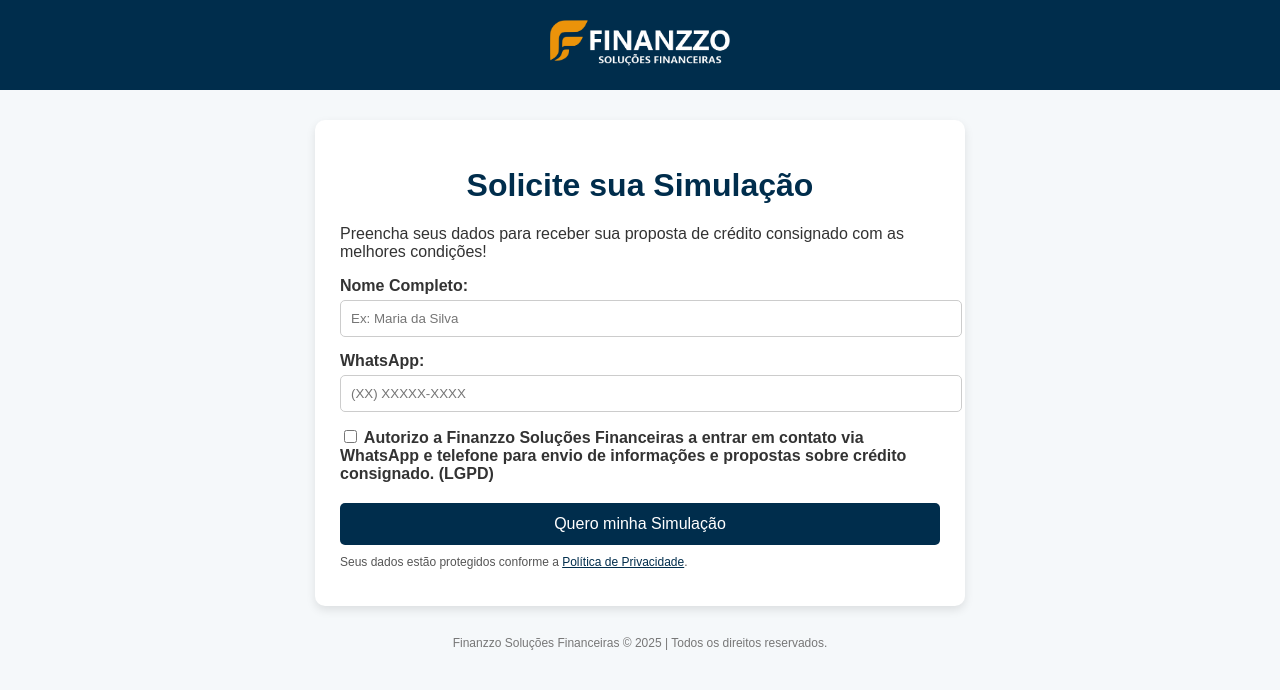
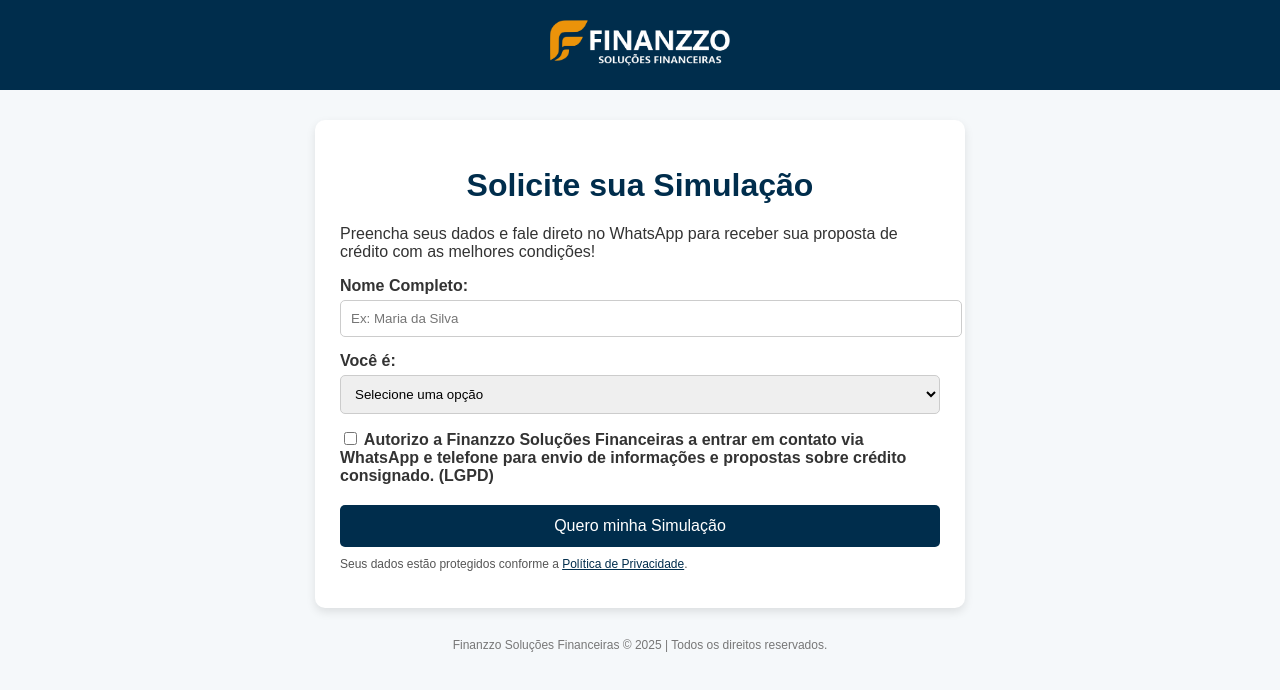
Before and after one commit to Finanzzo/Simule-Seu-Credito-Agora, a plain HTML site: page index.html in a window 1280 px wide. Drawn offline with Linux system fonts and the light colour scheme.

Commit message:
index.html

```diff
--- a/index.html
+++ b/index.html
@@ -38,8 +38,7 @@
       font-weight: bold;
     }
     input[type="text"],
-    input[type="tel"],
-    input[type="email"] {
+    select {
       width: 100%;
       padding: 10px;
       margin-top: 5px;
@@ -88,26 +87,28 @@
 
   <div class="container">
     <h1>Solicite sua Simulação</h1>
-    <p>Preencha seus dados para receber sua proposta de crédito consignado com as melhores condições!</p>
-
-    <form action="https://formsubmit.co/finanzzo@finanzzosolucoes.com.br" method="POST" onsubmit="enviarWhatsapp()">
-      <input type="hidden" name="_captcha" value="false">
+    <p>Preencha seus dados e fale direto no WhatsApp para receber sua proposta de crédito com as melhores condições!</p>
 
     <label for="nome">Nome Completo:</label>
-      <input type="text" id="nome" name="nome" placeholder="Ex: Maria da Silva" required>
+    <input type="text" id="nome" placeholder="Ex: Maria da Silva" required>
 
-      <label for="telefone">WhatsApp:</label>
-      <input type="tel" id="telefone" name="telefone" placeholder="(XX) XXXXX-XXXX" required>
+    <label for="tipo">Você é:</label>
+    <select id="tipo" required>
+      <option value="">Selecione uma opção</option>
+      <option value="Aposentado(a)">Aposentado(a)</option>
+      <option value="Pensionista">Pensionista</option>
+      <option value="BPC/LOAS">BPC/LOAS</option>
+      <option value="BPC/LOAS">Antecipação de FGTS</option>
+    </select>
 
     <div class="checkbox">
       <label>
-          <input type="checkbox" name="consentimento" required>
+        <input type="checkbox" id="consentimento" required>
         Autorizo a Finanzzo Soluções Financeiras a entrar em contato via WhatsApp e telefone para envio de informações e propostas sobre crédito consignado. (LGPD)
       </label>
     </div>
 
-      <button type="submit">Quero minha Simulação</button>
-    </form>
+    <button onclick="enviarWhatsapp()">Quero minha Simulação</button>
 
     <p class="lgpd-text">
       Seus dados estão protegidos conforme a <a href="privacidade.html" target="_blank">Política de Privacidade</a>.
@@ -121,16 +122,25 @@
 <script>
   function enviarWhatsapp() {
     const nome = document.getElementById('nome').value.trim();
-    const telefone = document.getElementById('telefone').value.trim();
+    const tipo = document.getElementById('tipo').value;
+    const consentimento = document.getElementById('consentimento').checked;
 
-    const mensagem = `Olá, me chamo ${nome} e acabei de solicitar uma simulação pelo site. Meu número é ${telefone}. Gostaria de mais informações.`;
+    if (nome === '' || tipo === '') {
+      alert('Por favor, preencha seu nome e selecione uma opção.');
+      return;
+    }
+
+    if (!consentimento) {
+      alert('Você precisa aceitar o termo de consentimento (LGPD).');
+      return;
+    }
+
+    const mensagem = `Olá, me chamo ${nome} e sou ${tipo}. Gostaria de solicitar uma simulação de crédito. Acabei de preencher o site da Finanzzo.`;
 
     const numeroWhatsapp = '5537984097037';
     const link = `https://wa.me/${numeroWhatsapp}?text=${encodeURIComponent(mensagem)}`;
 
-    setTimeout(() => {
     window.open(link, '_blank');
-    }, 500); // Aguarda meio segundo após enviar
   }
 </script>
 
```
Lines whose indentation alone changed are shown as unchanged.
